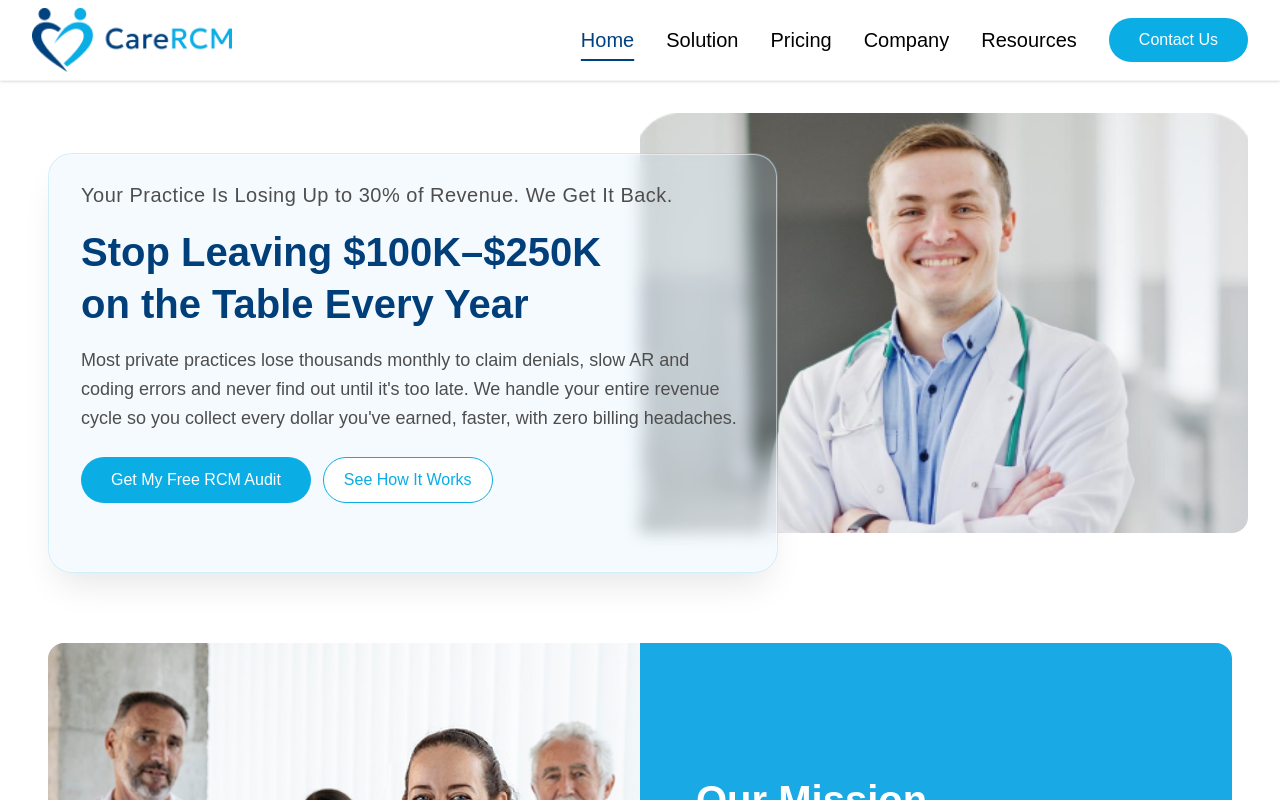
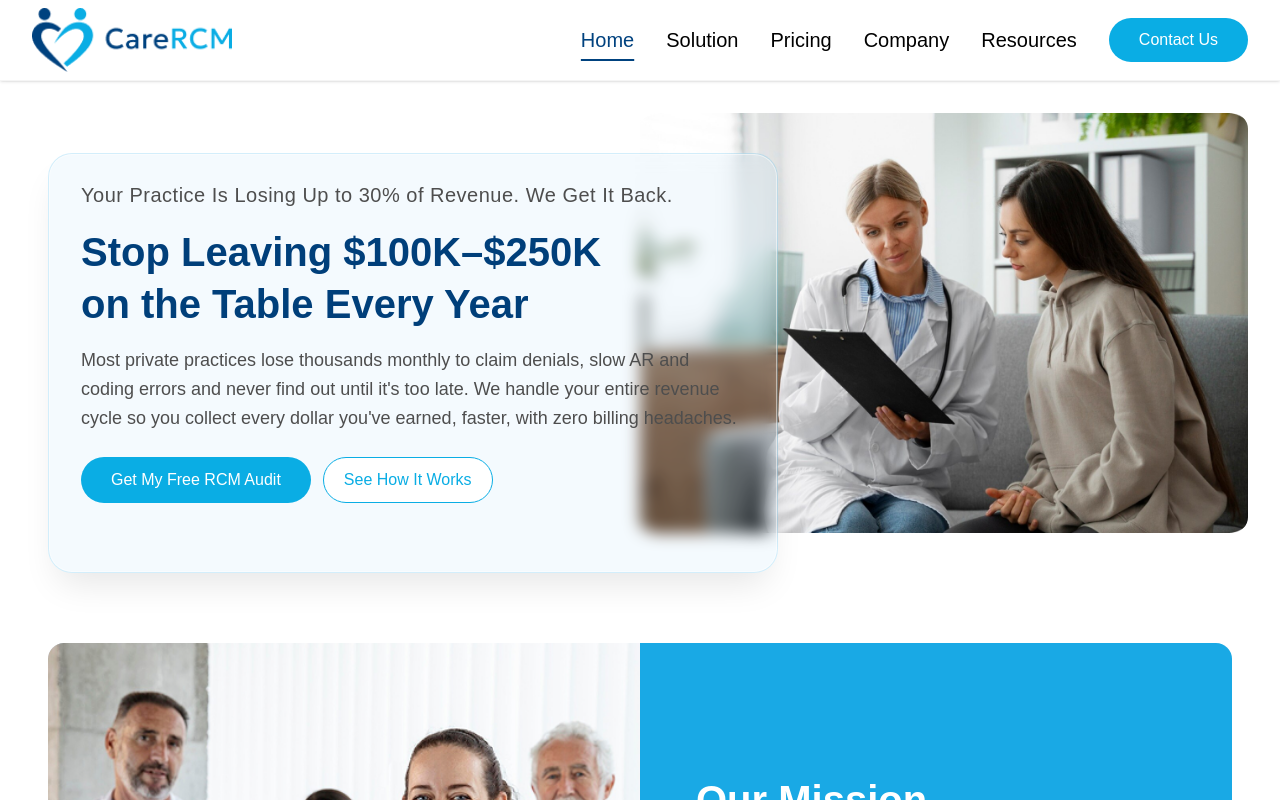
Before and after one commit to virtuosoftacademy-cloud/carercm, a Next.js app: page / in a window 1280 px wide. Shown: the top 800 px of the page. Built offline with nearby package versions, Linux system fonts and the light colour scheme.

Commit message:
fix: correct image source path in HeroSection component

```diff
--- a/components/Home/Hero.tsx
+++ b/components/Home/Hero.tsx
@@ -1,4 +1,3 @@
-"use client";
 import Image from "next/image";
 
 export default function HeroSection() {
@@ -49,7 +48,7 @@ export default function HeroSection() {
           <div className="relative w-full h-[450px]">
             <div className="absolute top-0 right-0 w-[50%] h-[340px] md:h-[420px] lg:h-[480px] xl:h-[420px] rounded-r-2xl overflow-hidden">
               <Image
-                src="/Mask group.png"
+                src="/mask-group-1.png"
                 alt="Doctor consulting with patient"
                 fill
                 priority
```
